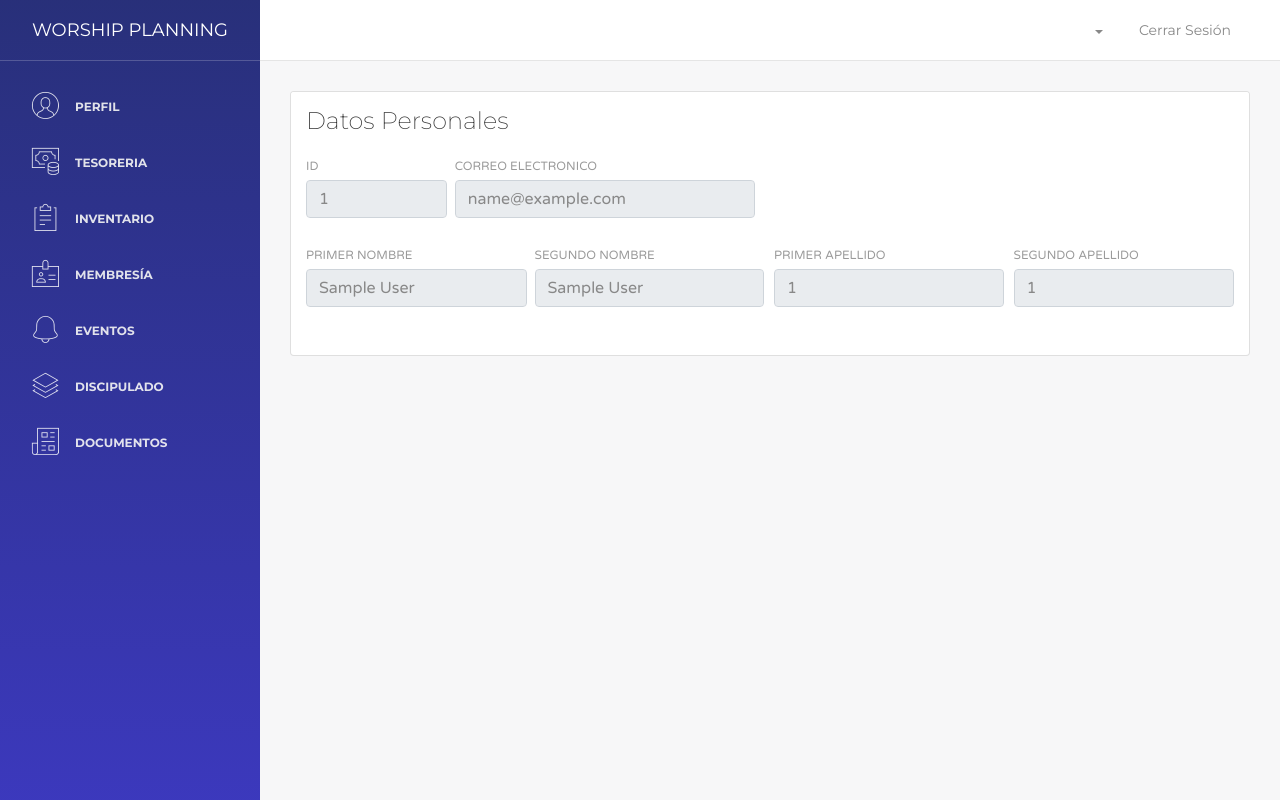
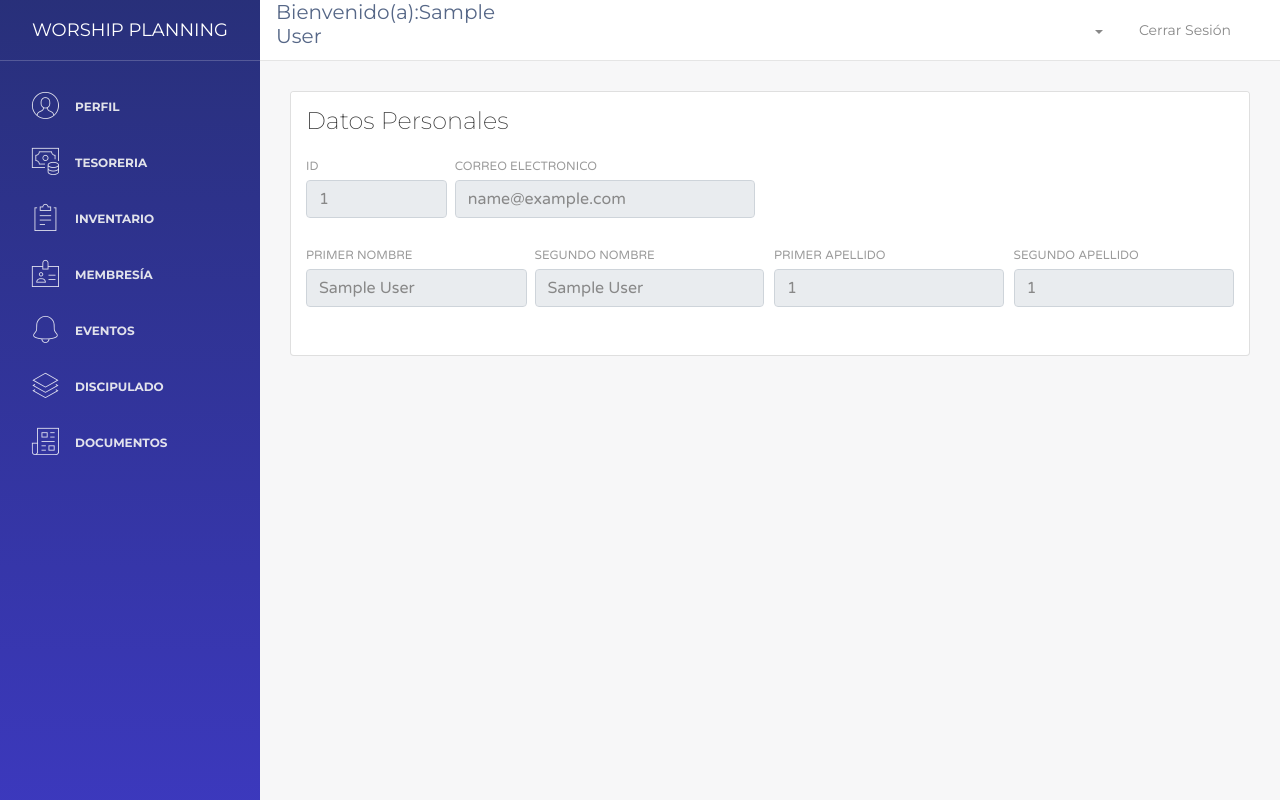
Before and after one commit to Chucklagos/Worship-Planning, a PHP site: page /src/perfil.php in a window 1280 px wide. Run offline with PHP 8.4, Linux system fonts and the light colour scheme; the visitor is signed in with stand-in values (Sample User, id 1); some libraries are stand-ins or nearby versions.

Commit message:
feat: bienvenida

```diff
--- a/src/perfil.php
+++ b/src/perfil.php
@@ -1,41 +1,23 @@
-<!--
-=========================================================
- Light Bootstrap Dashboard - v2.0.1
-=========================================================
-
- Product Page: https://www.creative-tim.com/product/light-bootstrap-dashboard
- Copyright 2019 Creative Tim (https://www.creative-tim.com)
- Licensed under MIT (https://github.com/creativetimofficial/light-bootstrap-dashboard/blob/master/LICENSE)
-
- Coded by Creative Tim
-
-=========================================================
-
- The above copyright notice and this permission notice shall be included in all copies or substantial portions of the Software.  -->
 <?php
 session_start();
 $varsession=$_SESSION['email'];
 if($varsession==null || $varsession== ''){
    echo 'Usted no tiene autorizacion para ver los datos de este usuario';
    die();
-
 }
 ?>
-
-
 <!DOCTYPE html>
 <html lang="en">
-
 <head>
   <?php include 'include/head.php'; ?>
 </head>
-
 <body>
     <div class="wrapper">
         <?php include 'include/panel.php'; ?>
         <div class="main-panel">
             <!-- Navbar -->
             <nav class="navbar navbar-expand-lg " color-on-scroll="500">
+              <h5 class="card-title">Bienvenido(a):<?php echo $_SESSION['primerNombre'];?></h5>
                 <div class="container-fluid">
                     <a class="navbar-brand" href="">  </a>
                     <button href="" class="navbar-toggler navbar-toggler-right" type="button" data-toggle="collapse" aria-controls="navigation-index" aria-expanded="false" aria-label="Toggle navigation">
@@ -122,7 +104,7 @@ if($varsession==null || $varsession== ''){
                                         <div class="row">
                                             <div class="col-md-3 pr-1">
                                                 <div class="form-group">
-                                                    <label >Primer Nombre</label>
+                                                    <label>Primer Nombre</label>
                                                     <input type="text" class="form-control" placeholder="" value="<?php echo $_SESSION['primerNombre'] ?>" disabled="">
                                                 </div>
                                             </div>
```
